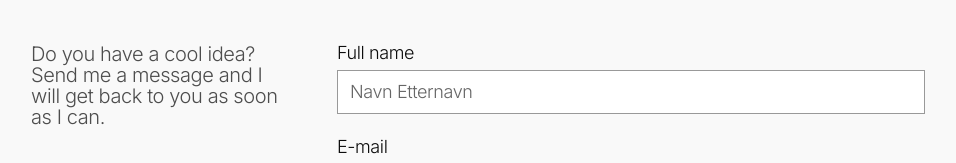
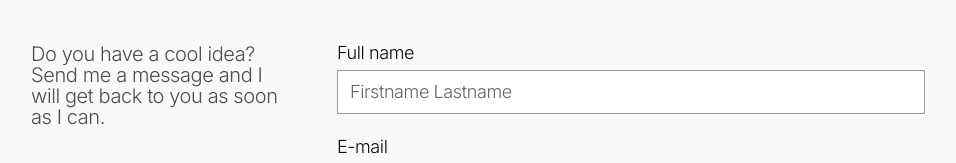
Before and after one commit to AkselHSkaar/Portfolio-website, a Next.js app: page /contact in a window 1280 px wide. Shown: the part 384-547 px from the top of the page, without its empty margins (9-965 px from the left). Built offline with nearby package versions, Linux system fonts and the light colour scheme; no server answers.

Commit message:
fix: placeholder name

```diff
--- a/src/app/contact/_components/ContactForm.tsx
+++ b/src/app/contact/_components/ContactForm.tsx
@@ -66,7 +66,7 @@ const NewContactForm = () => {
                 <FormLabel>Full name</FormLabel>
                 <FormControl>
                   <Input
-                    placeholder='Navn Etternavn'
+                    placeholder='Firstname Lastname'
                     {...field}
                     autoComplete='name'
                   />
```
